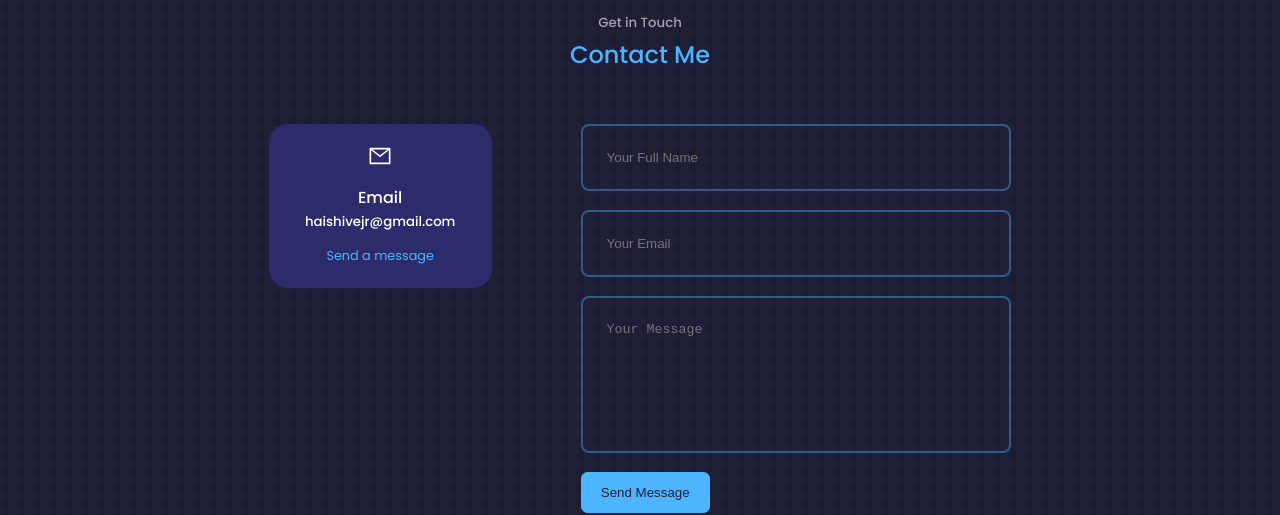
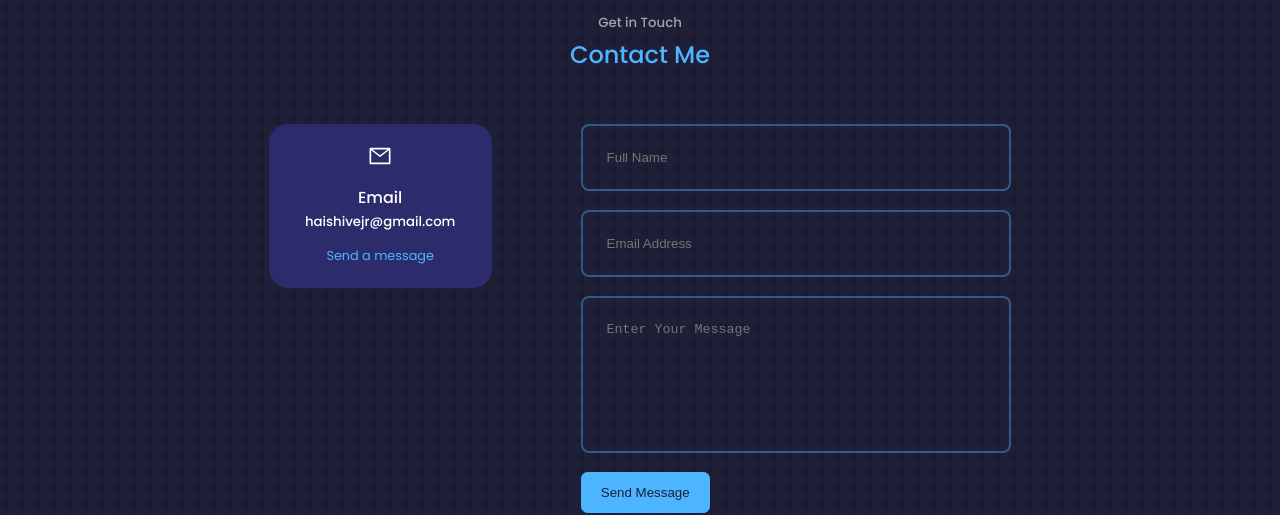
Before and after one commit to haijrshive/React-Portfolio-Website, a React (Create React App) app: page / in a window 1280 px wide. Shown: the part 2720-3235 px from the top of the page. Built offline with nearby package versions, Linux system fonts and the light colour scheme.

Commit message:
Placeholder text

```diff
--- a/src/components/contact/Contact.jsx
+++ b/src/components/contact/Contact.jsx
@@ -30,9 +30,9 @@ const sendEmail = (e) => {
         </div>
         {/* END OF CONTACT OPTIONS */}
         <form ref={form} onSubmit={sendEmail}>
-          <input type="text" name="name" placeholder="Your Full Name" required />
-          <input type="email" name="email" placeholder="Your Email" required />
-          <textarea name="message" rows="7" placeholder="Your Message" required ></textarea>
+          <input type="text" name="name" placeholder="Full Name" required />
+          <input type="email" name="email" placeholder="Email Address" required />
+          <textarea name="message" rows="7" placeholder="Enter Your Message" required ></textarea>
           <button type="submit" className="btn btn-primary">Send Message</button>
         </form>
       </div>
```
